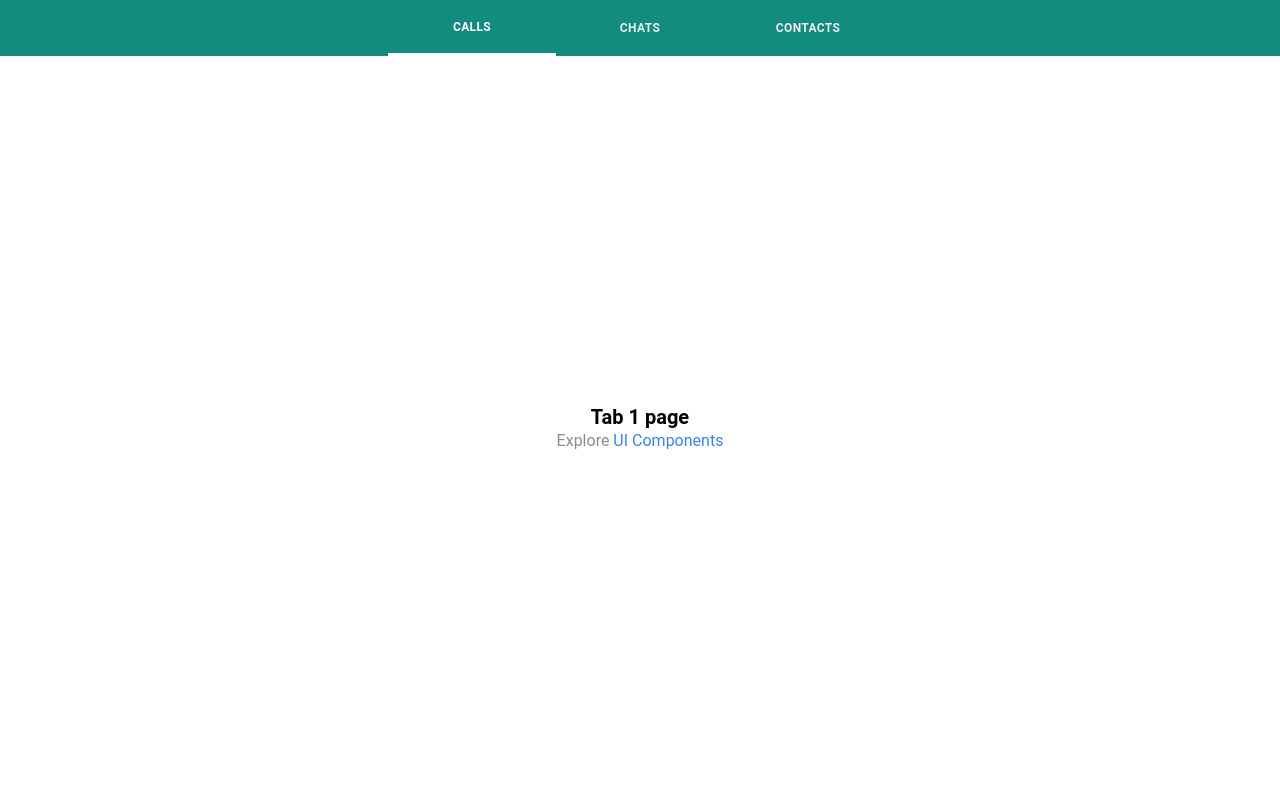
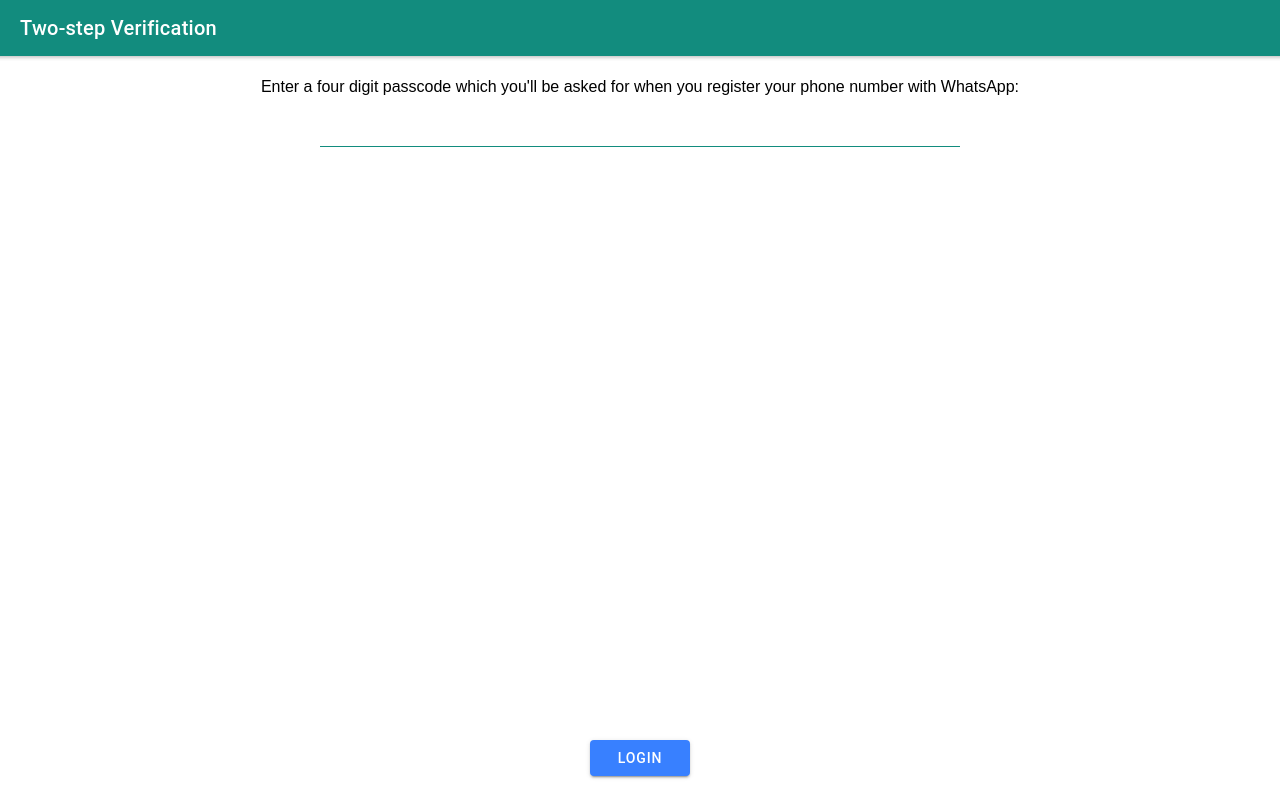
Before and after one commit to coderonfleek/whatsapp-clone, a React (Create React App) app: page / in a window 1280 px wide. Before the commit this address led to /tab1. Built offline with nearby package versions, Linux system fonts and the light colour scheme; no server answers; the database is empty.

Commit message:
Login complete

```diff
--- a/src/App.css
+++ b/src/App.css
@@ -12,3 +12,41 @@
 .tab-selected {
   border-bottom: 3px solid white;
 }
+
+/* Login Page */
+
+.login-bar {
+  --background: #128c7e;
+  --color: white;
+  border: none;
+}
+
+.passcode-text {
+  text-align: center;
+  width: 80%;
+  margin-top: 20px;
+  margin-right: auto;
+  margin-left: auto;
+  font-family: Arial;
+  line-height: 1.4em;
+}
+
+.passcode-input-section {
+  width: 50%;
+  margin-right: auto;
+  margin-left: auto;
+}
+
+.passcode-input {
+  --border-color: #128c7e;
+}
+
+.login-button {
+  position: absolute;
+  bottom: 20px;
+  left: 0;
+  right: 0;
+  width: 100px;
+  margin-right: auto;
+  margin-left: auto;
+}
--- /dev/null
+++ b/src/App.jsx
@@ -0,0 +1,85 @@
+import React, { useContext } from "react";
+import { Redirect, Route } from "react-router-dom";
+import {
+  IonApp,
+  IonIcon,
+  IonLabel,
+  IonRouterOutlet,
+  IonTabBar,
+  IonTabButton,
+  IonTabs,
+  IonToolbar,
+  IonTitle,
+  IonPage,
+  IonHeader,
+  IonContent
+} from "@ionic/react";
+import { IonReactRouter } from "@ionic/react-router";
+import { ellipse, square, triangle } from "ionicons/icons";
+import Tab1 from "./pages/Tab1.jsx";
+import Tab2 from "./pages/Tab2";
+import Tab3 from "./pages/Tab3";
+import Login from "./Login";
+import "./App.css";
+
+import { AppContext } from "./State";
+
+/* Core CSS required for Ionic components to work properly */
+import "@ionic/react/css/core.css";
+
+/* Basic CSS for apps built with Ionic */
+import "@ionic/react/css/normalize.css";
+import "@ionic/react/css/structure.css";
+import "@ionic/react/css/typography.css";
+
+/* Optional CSS utils that can be commented out */
+import "@ionic/react/css/padding.css";
+import "@ionic/react/css/float-elements.css";
+import "@ionic/react/css/text-alignment.css";
+import "@ionic/react/css/text-transformation.css";
+import "@ionic/react/css/flex-utils.css";
+import "@ionic/react/css/display.css";
+
+/* Theme variables */
+import "./theme/variables.css";
+
+const App = () => {
+  const { state, dispatch } = useContext(AppContext);
+
+  return (
+    <IonApp>
+      {state.user ? (
+        <IonReactRouter>
+          <IonTabs>
+            <IonRouterOutlet>
+              <Route path="/tab1" component={Tab1} exact={true} />
+              <Route path="/tab2" component={Tab2} exact={true} />
+              <Route path="/tab3" component={Tab3} />
+              <Route
+                path="/"
+                render={() => <Redirect to="/tab1" />}
+                exact={true}
+              />
+            </IonRouterOutlet>
+
+            <IonTabBar slot="top" className="menu-bar">
+              <IonTabButton tab="tab1" href="/tab1" className="tabButton">
+                <IonLabel>CHATS</IonLabel>
+              </IonTabButton>
+              <IonTabButton tab="tab2" href="/tab2" className="tabButton">
+                <IonLabel>STATUS</IonLabel>
+              </IonTabButton>
+              <IonTabButton tab="tab3" href="/tab3" className="tabButton">
+                <IonLabel>CALLS</IonLabel>
+              </IonTabButton>
+            </IonTabBar>
+          </IonTabs>
+        </IonReactRouter>
+      ) : (
+        <Login />
+      )}
+    </IonApp>
+  );
+};
+
+export default App;
--- a/src/App.tsx
+++ /dev/null
@@ -1,67 +0,0 @@
-import React from "react";
-import { Redirect, Route } from "react-router-dom";
-import {
-  IonApp,
-  IonIcon,
-  IonLabel,
-  IonRouterOutlet,
-  IonTabBar,
-  IonTabButton,
-  IonTabs,
-  IonToolbar,
-  IonTitle
-} from "@ionic/react";
-import { IonReactRouter } from "@ionic/react-router";
-import { ellipse, square, triangle } from "ionicons/icons";
-import Tab1 from "./pages/Tab1.jsx";
-import Tab2 from "./pages/Tab2";
-import Tab3 from "./pages/Tab3";
-import "./App.css";
-
-/* Core CSS required for Ionic components to work properly */
-import "@ionic/react/css/core.css";
-
-/* Basic CSS for apps built with Ionic */
-import "@ionic/react/css/normalize.css";
-import "@ionic/react/css/structure.css";
-import "@ionic/react/css/typography.css";
-
-/* Optional CSS utils that can be commented out */
-import "@ionic/react/css/padding.css";
-import "@ionic/react/css/float-elements.css";
-import "@ionic/react/css/text-alignment.css";
-import "@ionic/react/css/text-transformation.css";
-import "@ionic/react/css/flex-utils.css";
-import "@ionic/react/css/display.css";
-
-/* Theme variables */
-import "./theme/variables.css";
-
-const App: React.FC = () => (
-  <IonApp>
-    <IonReactRouter>
-      <IonTabs>
-        <IonRouterOutlet>
-          <Route path="/tab1" component={Tab1} exact={true} />
-          <Route path="/tab2" component={Tab2} exact={true} />
-          <Route path="/tab3" component={Tab3} />
-          <Route path="/" render={() => <Redirect to="/tab1" />} exact={true} />
-        </IonRouterOutlet>
-
-        <IonTabBar slot="top" className="menu-bar">
-          <IonTabButton tab="tab1" href="/tab1" className="tabButton">
-            <IonLabel>CALLS</IonLabel>
-          </IonTabButton>
-          <IonTabButton tab="tab2" href="/tab2" className="tabButton">
-            <IonLabel>CHATS</IonLabel>
-          </IonTabButton>
-          <IonTabButton tab="tab3" href="/tab3" className="tabButton">
-            <IonLabel>CONTACTS</IonLabel>
-          </IonTabButton>
-        </IonTabBar>
-      </IonTabs>
-    </IonReactRouter>
-  </IonApp>
-);
-
-export default App;
--- /dev/null
+++ b/src/Login.jsx
@@ -0,0 +1,86 @@
+import React, { useState, useContext } from "react";
+import {
+  IonPage,
+  IonHeader,
+  IonContent,
+  IonToolbar,
+  IonTitle,
+  IonItem,
+  IonInput,
+  IonButton,
+  IonLoading
+} from "@ionic/react";
+
+import "./App.css";
+
+import db from "./FireStore";
+import { AppContext } from "./State";
+
+const Login = () => {
+  const [passcode, setPasscode] = useState();
+  const [showLoading = false, setShowLoading] = useState();
+
+  const { dispatch } = useContext(AppContext);
+
+  const login = async () => {
+    setShowLoading(true);
+    let user;
+    const fetchUser = await db
+      .collection("users")
+      .where("passcode", "==", passcode)
+      .get();
+
+    fetchUser.forEach((doc) => {
+      user = doc.data();
+      user.id = doc.id;
+      console.log(user);
+    });
+
+    console.log(user);
+
+    dispatch({
+      type: "loadUser",
+      payload: { user }
+    });
+
+    setShowLoading(false);
+  };
+  return (
+    <IonPage>
+      <IonHeader>
+        <IonToolbar className="login-bar">
+          <IonTitle>Two-step Verification</IonTitle>
+        </IonToolbar>
+      </IonHeader>
+      <IonContent>
+        <div className="passcode-text">
+          Enter a four digit passcode which you'll be asked for when you
+          register your phone number with WhatsApp:
+        </div>
+
+        <div className="passcode-input-section">
+          <IonItem className="passcode-input">
+            <IonInput
+              value={passcode}
+              onIonChange={(e) => setPasscode(e.detail.value)}
+              clearInput
+            ></IonInput>
+          </IonItem>
+        </div>
+
+        <IonButton className="login-button" onClick={() => login()}>
+          Login
+        </IonButton>
+
+        <IonLoading
+          isOpen={showLoading}
+          onDidDismiss={() => setShowLoading(false)}
+          message={"Please wait..."}
+          duration={5000}
+        />
+      </IonContent>
+    </IonPage>
+  );
+};
+
+export default Login;
--- a/src/State.jsx
+++ b/src/State.jsx
@@ -1,36 +1,23 @@
 import React, { createContext, useReducer } from "react";
 import db from "./FireStore";
-import { useParams } from "react-router";
 
 let AppContext = createContext({});
 
 const initialState = {
   count: 0,
-  user: {}
+  user: localStorage.getItem("whatsapp-user")
 };
 
-let reducer = async (state, action) => {
+let reducer = (state, action) => {
   switch (action.type) {
     case "setCount": {
       return { ...state, count: action.payload.count };
     }
 
-    case "loadUsers": {
-      let user;
-      const fetchUser = await db
-        .collection("users")
-        .where("passcode", "==", "1234")
-        .get();
-      console.log(typeof fetchUser);
-      //console.log(fetchUser.doc());
-      /* user = fetchUser[0].data();
-      console.log(user); */
-      fetchUser.forEach((doc) => {
-        //console.log(doc.id, "=>", doc.data().name);
-        user = doc.data();
-        console.log(user);
-      });
-      return { ...state, user: user };
+    case "loadUser": {
+      console.log("Mutation called");
+      localStorage.setItem("whatsapp-user", action.payload.user);
+      return { ...state, user: action.payload.user };
     }
 
     default:
--- a/src/index.tsx
+++ b/src/index.tsx
@@ -1,6 +1,6 @@
 import React from "react";
 import ReactDOM from "react-dom";
-import App from "./App";
+import App from "./App.jsx";
 import * as serviceWorker from "./serviceWorker";
 import { AppContextProvider } from "./State";
 
```
Also changed, not shown: src/Config.js (added).
